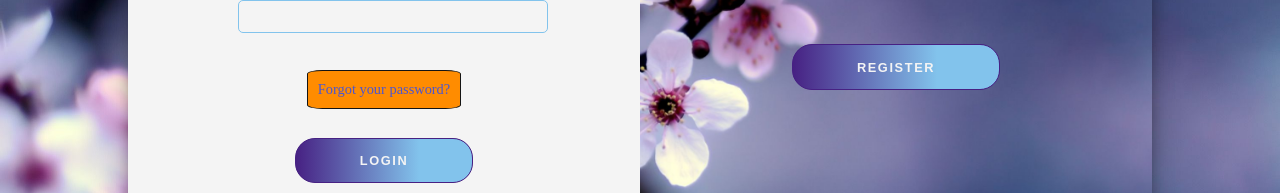
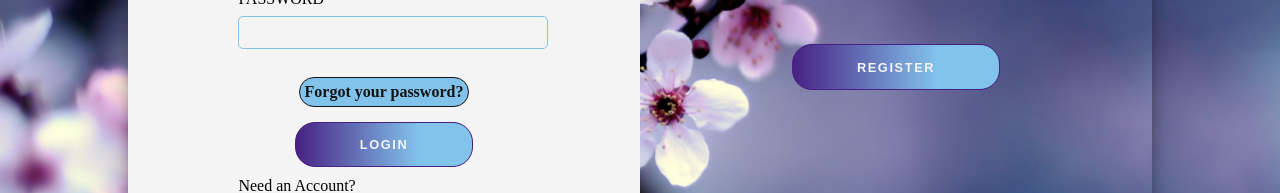
Before and after one commit to omerFarukCelikRep/flower-manager, a React (Create React App) app: page /login in a window 1280 px wide. Shown: the part 368-561 px from the top of the page. Built offline with nearby package versions, Linux system fonts and the light colour scheme.

Commit message:
Login işlemi başarılı olduğunda roller auth context verisine eklendi

```diff
--- a/src/components/app/auth/login/Login.jsx
+++ b/src/components/app/auth/login/Login.jsx
@@ -36,7 +36,11 @@ const Login = () => {
       return;
     }
 
-    setAuth({ id: result?.data?.id, email: result?.data?.email });
+    setAuth({
+      id: result?.data?.id,
+      email: result?.data?.email,
+      roles: result?.data?.roles,
+    });
     history.navigate("/");
   };
   return (
@@ -70,9 +74,13 @@ const Login = () => {
             />
             <span></span>
           </div>
-          <a href="#" className="link">
+          <Link
+            to=".."
+            className="route-link primary"
+            style={{ marginBottom: "10px" }}
+          >
             Forgot your password?
-          </a>
+          </Link>
           <div className="form-group">
             <button className="btn">Login</button>
           </div>
```
